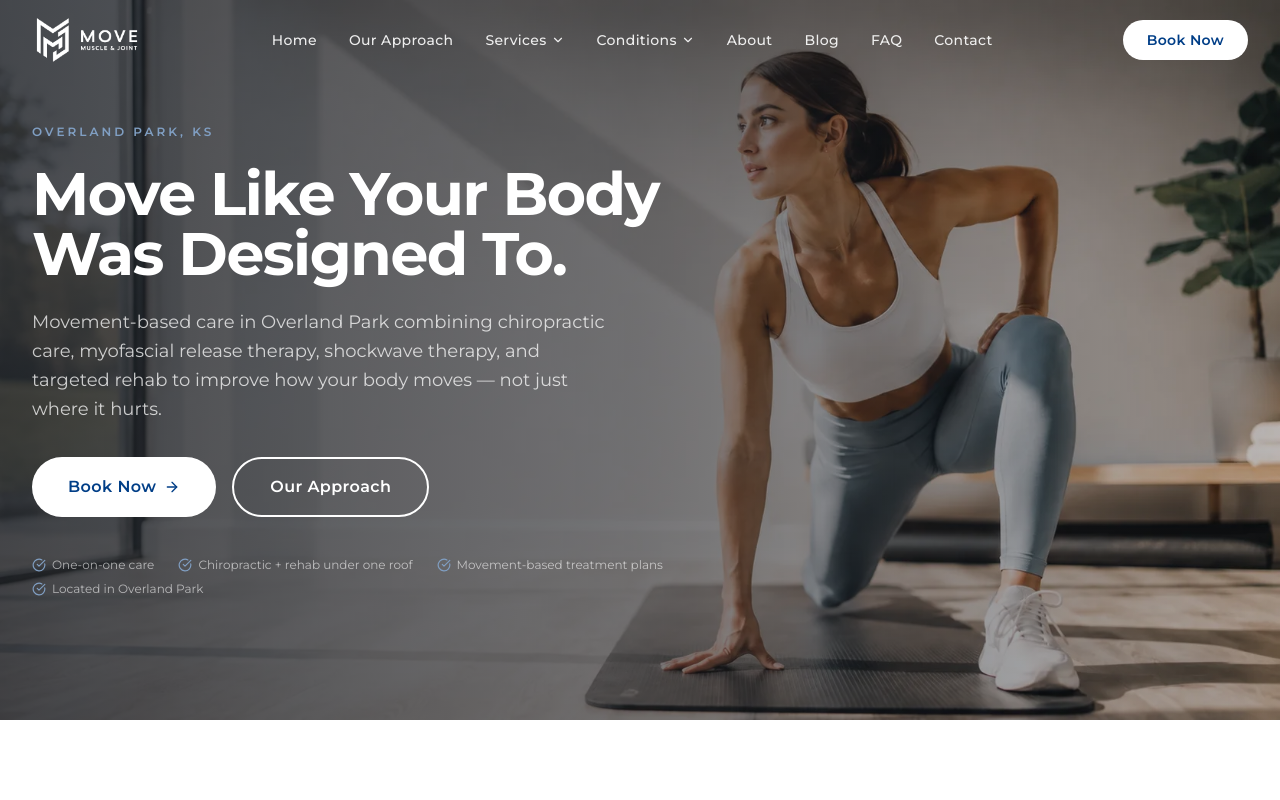
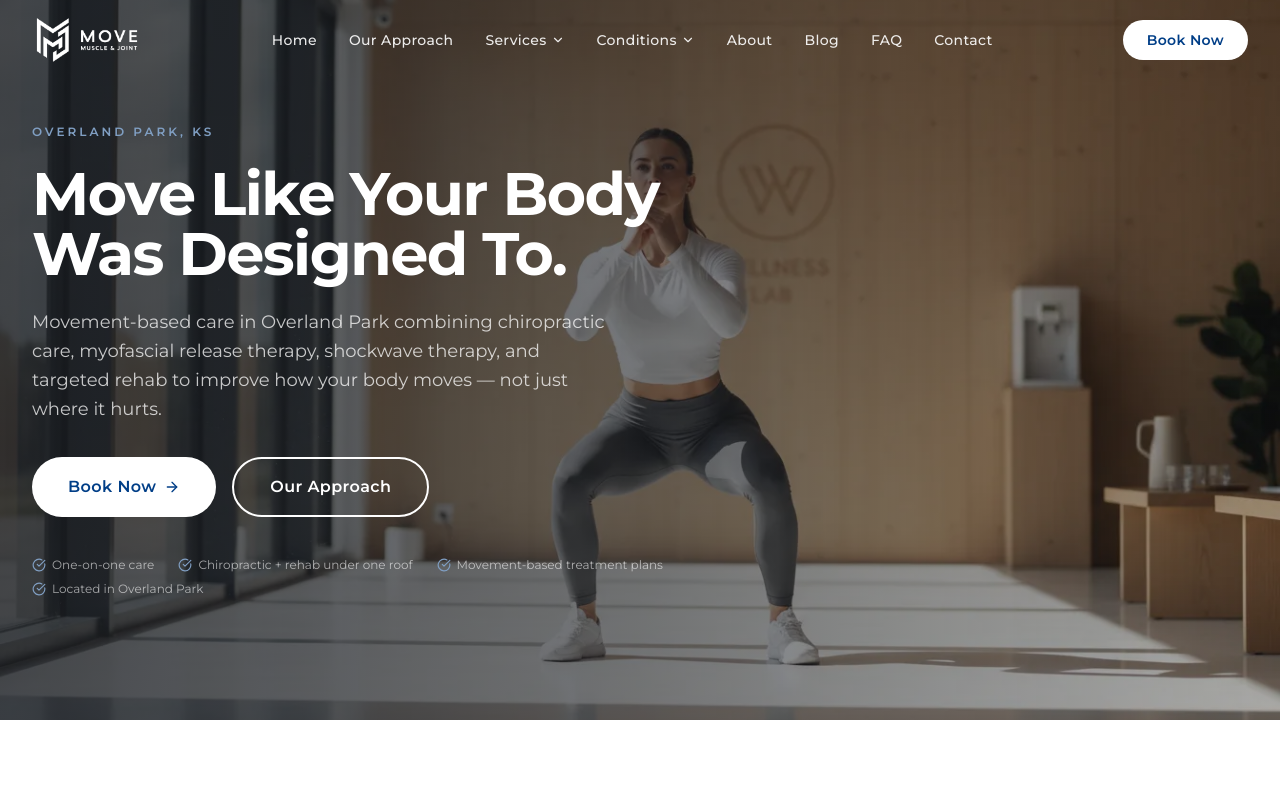
Before and after one commit to movemj/move-muscle-joint-vercel, a Next.js app: page / in a window 1280 px wide. Shown: the top 800 px of the page. Built offline with nearby package versions, Linux system fonts and the light colour scheme.

Commit message:
Revert "feat: update hero image alt text and replace hero image for better co…"

```diff
--- a/components/home/home-hero.tsx
+++ b/components/home/home-hero.tsx
@@ -17,7 +17,7 @@ export function HomeHero() {
   return (
     <HeroMedia
       imageSrc={IMAGES.hero}
-      alt="Woman performing a mobility exercise during movement rehabilitation at Move Muscle & Joint in Overland Park"
+      alt="Movement assessment and rehabilitation at Move Muscle & Joint in Overland Park"
       overlayOpacity="bg-gradient-to-r from-charcoal/80 via-charcoal/60 to-charcoal/30"
       minHeight="min-h-[720px] sm:min-h-[780px] lg:min-h-[90vh]"
     >
--- a/lib/site-data.ts
+++ b/lib/site-data.ts
@@ -70,7 +70,7 @@ export const NAV_ITEMS = [
 ];
 
 export const IMAGES = {
-  hero: "/images/movement-rehab.webp",
+  hero: "/images/hero.webp",
   chiropractic: "/images/chiropractic.webp",
   myofascial: "/images/myofascial.webp",
   shockwave: "/images/shockwave.webp",
```
Also changed, not shown: public/images/movement-rehab.webp (deleted).
